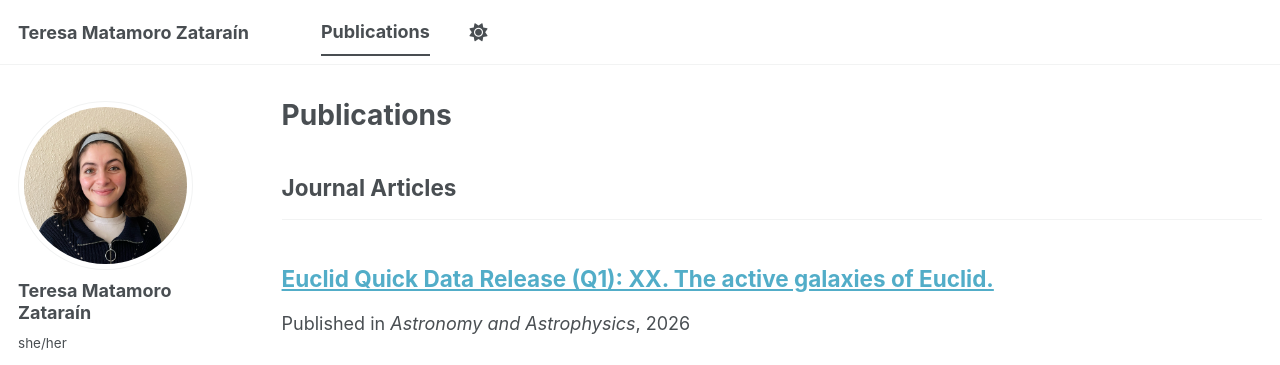
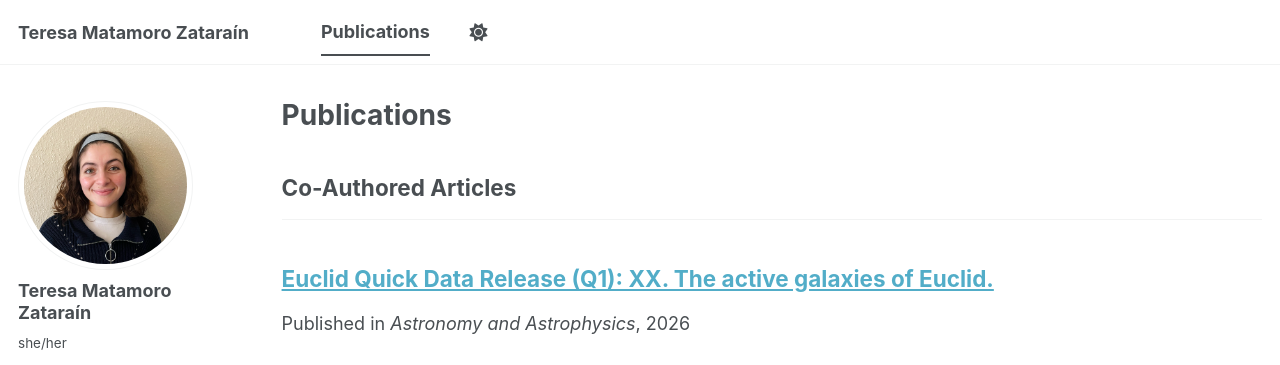
Before and after one commit to teresamatamoro/teresamatamoro.github.io, a Jekyll site: the page built from _pages/publications.html, in a window 1280 px wide. Shown: the top 365 px of the page. Built offline with Jekyll 4.4.1, drawn with Linux system fonts in a browser that asks for light colours; a style sheet for code colours, icons or effects is not loaded.

Commit message:
Update manuscript titles in _config.yml

```diff
--- a/_config.yml
+++ b/_config.yml
@@ -87,7 +87,9 @@ publication_category:
   books:
     title: 'Books'
   manuscripts:
-    title: 'Journal Articles'
+    title: 'First-Authored Articles'
+  manuscripts:
+    title: 'Co-Authored Articles'
   conferences:
     title: 'Conference Papers'
 
```
